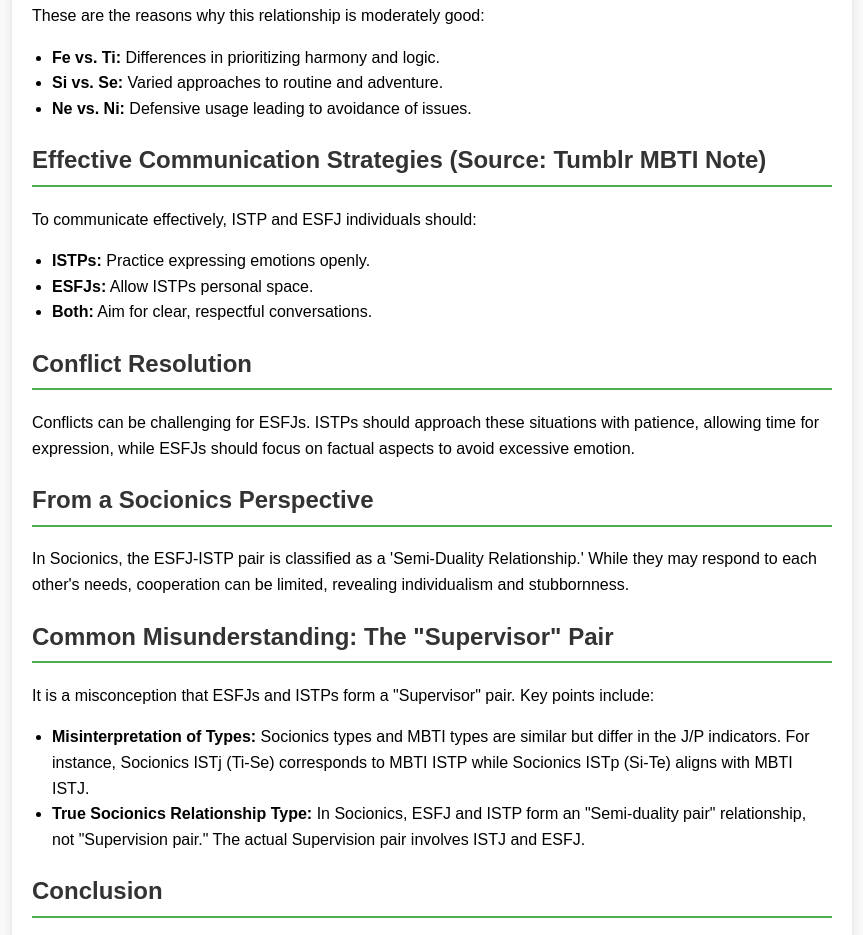
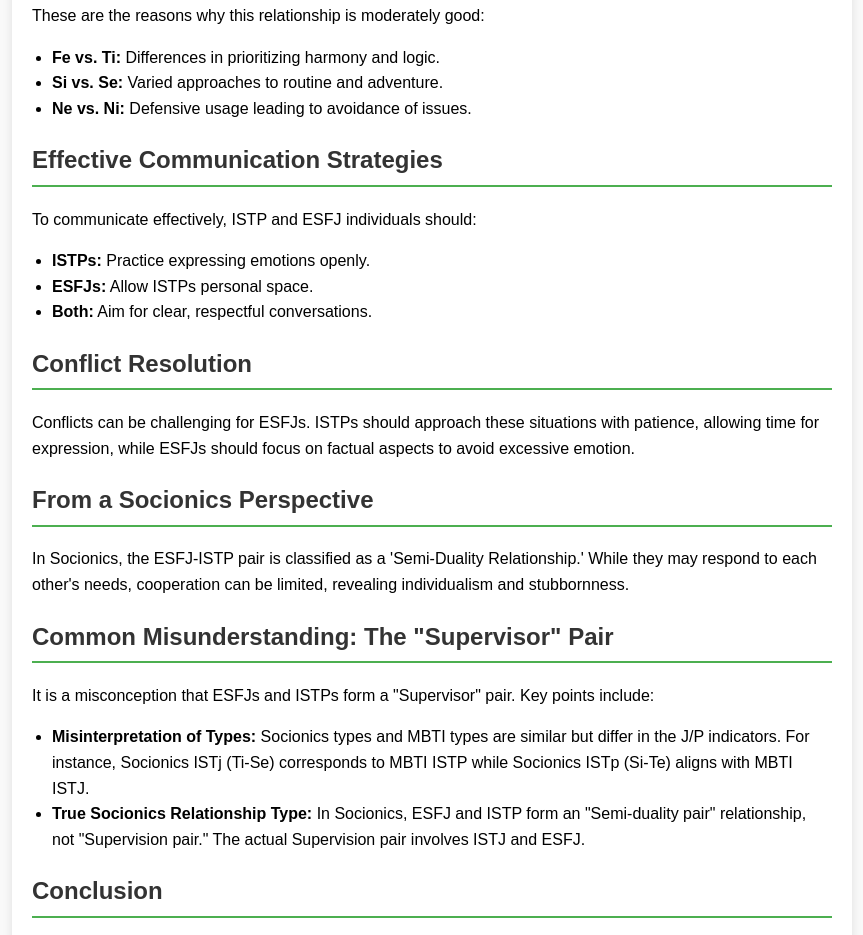
Before and after one commit to esfjandistp-love/compatibilityreport, a plain HTML site: page index.html in a window 1280 px wide. Shown: the part 909-1844 px from the top of the page, without its empty margins (208-1071 px from the left). Drawn offline with Linux system fonts and the light colour scheme.

Commit message:
Update index.html

```diff
--- a/index.html
+++ b/index.html
@@ -85,7 +85,7 @@
         <li><strong>Ne vs. Ni:</strong> Defensive usage leading to avoidance of issues.</li>
     </ul>
 
-    <h2>Effective Communication Strategies (Source: Tumblr MBTI Note) </h2>
+    <h2>Effective Communication Strategies </h2>
     <p>To communicate effectively, ISTP and ESFJ individuals should:</p>
     <ul>
         <li><strong>ISTPs:</strong> Practice expressing emotions openly.</li>
```
